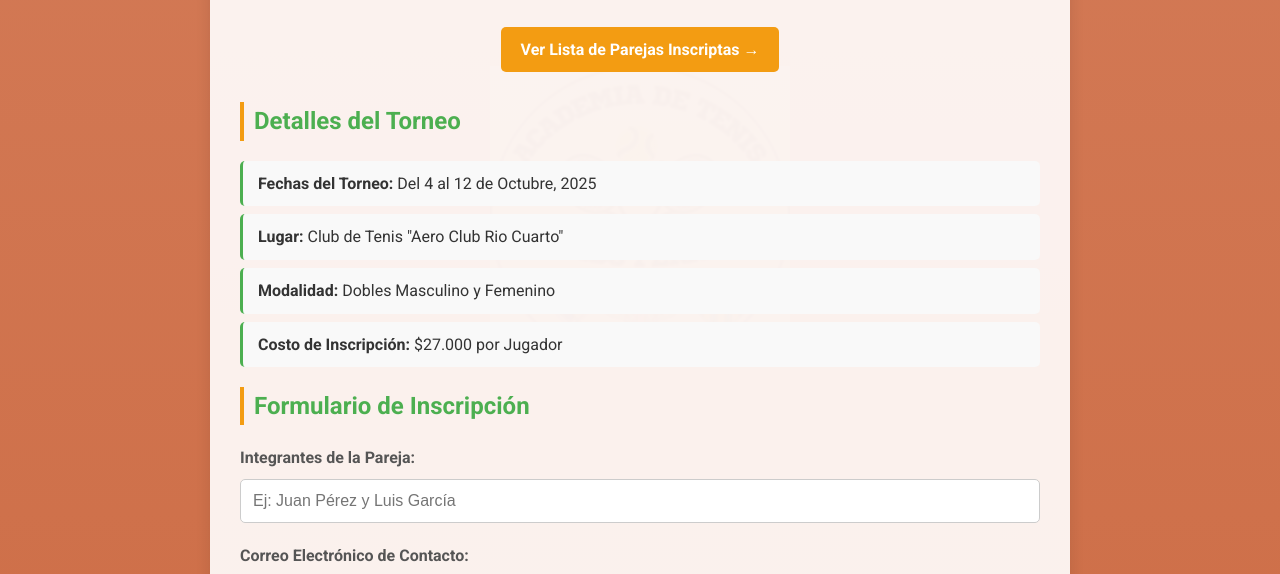
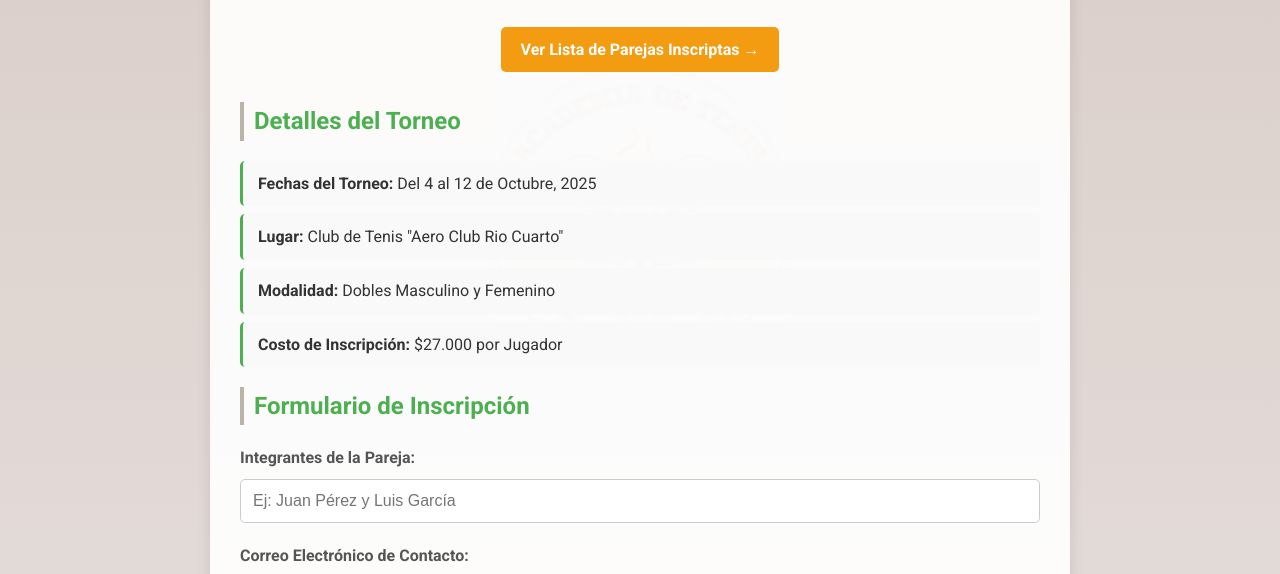
Before and after one commit to Pablobun/torneos, a website: page torneo-tenis/index.html in a window 1280 px wide. Shown: the part 184-758 px from the top of the page. Drawn offline with Linux system fonts and the light colour scheme.

Commit message:
sacarnaranja

```diff
--- a/torneo-tenis/style.css
+++ b/torneo-tenis/style.css
@@ -9,8 +9,8 @@ body {
     margin: 0;
     padding: 20px;
     position: relative;
-    background-color: #c9643b;
-    background-image: linear-gradient(to bottom, #d37a56, #c9643b);
+    background-color: #d6c2ba;
+    background-image: linear-gradient(to bottom, #d9cdc8, #efebea);
 }
 
 body::before {
@@ -65,7 +65,7 @@ header h1 {
 
 /* ... (el resto de tus estilos del formulario, etc. van aquí. Los pego para asegurar) ... */
 
-h2 { color: #4CAF50; border-left: 4px solid #f39c12; padding-left: 10px; margin-bottom: 20px; }
+h2 { color: #4CAF50; border-left: 4px solid #bab3a8; padding-left: 10px; margin-bottom: 20px; }
 #info-torneo ul { list-style-type: none; padding: 0; }
 #info-torneo li { background-color: #f9f9f9; padding: 10px 15px; border-radius: 5px; margin-bottom: 8px; border-left: 3px solid #4CAF50; }
 .form-group { margin-bottom: 20px; }
```
